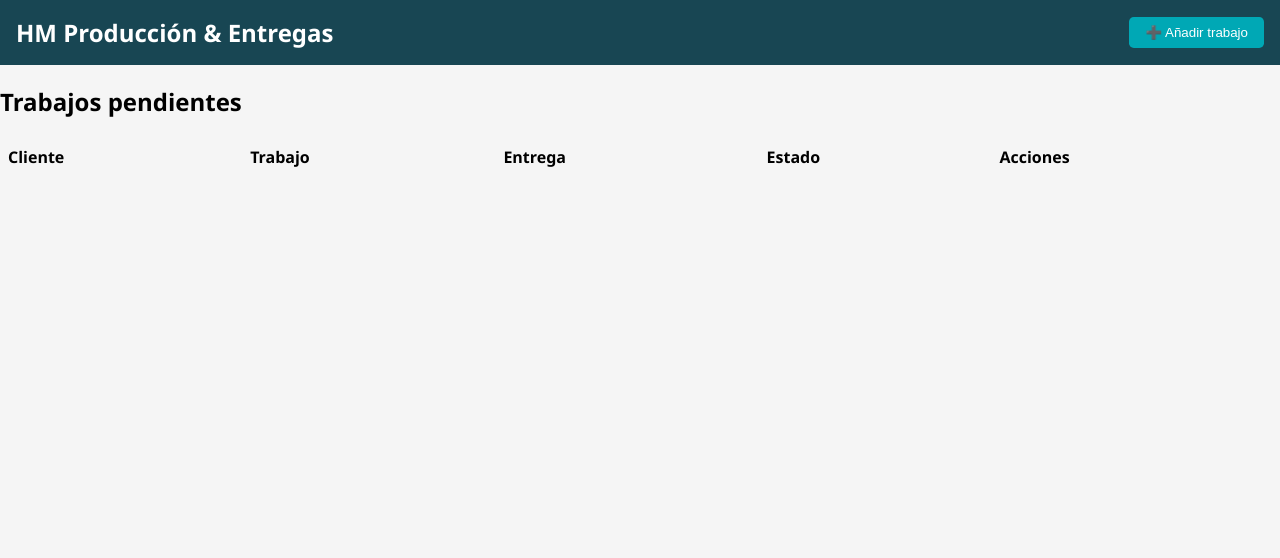
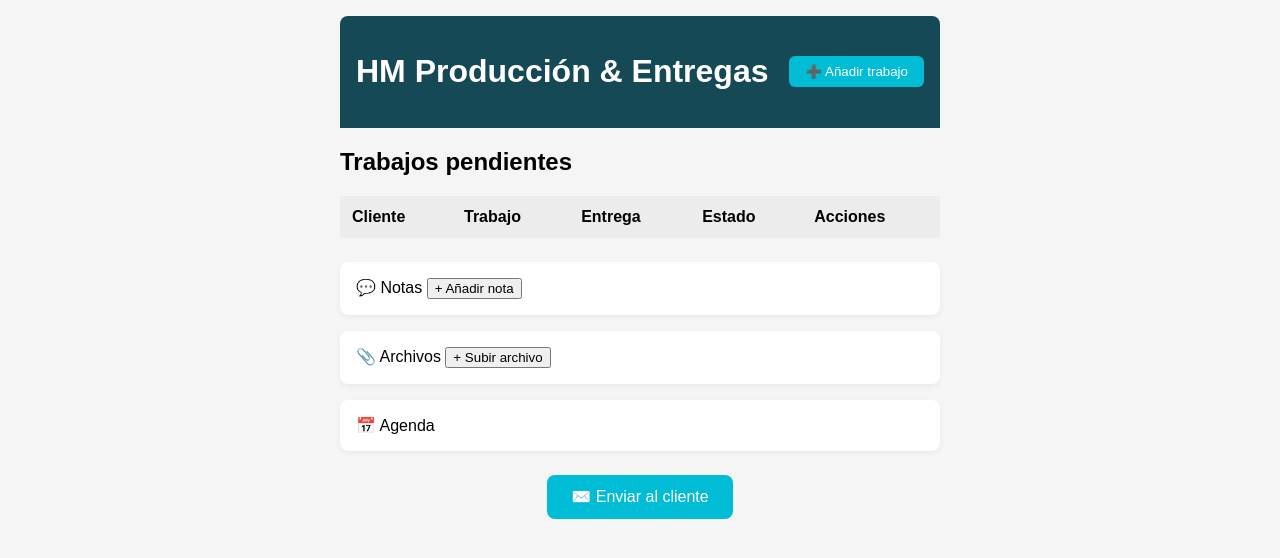
Before and after one commit to MarceloVitaliano/hmproduccion, a plain HTML site: page index.html in a window 1280 px wide. Drawn offline with Linux system fonts and the light colour scheme.

Commit message:
Versión final de HM Producción & Entregas con diseño profesional y estructura PWA

```diff
--- a/index.html
+++ b/index.html
@@ -3,19 +3,19 @@
 <head>
   <meta charset="UTF-8" />
   <meta name="viewport" content="width=device-width, initial-scale=1.0" />
+  <meta name="theme-color" content="#0f3c4c" />
   <title>HM Producción & Entregas</title>
   <link rel="stylesheet" href="styles.css" />
-  <link rel="manifest" href="manifest.json" />
 </head>
 <body>
-  <header>
-    <h1>HM Producción & Entregas</h1>
-    <button id="addTrabajoBtn">➕ Añadir trabajo</button>
-  </header>
-  <main>
-    <section class="tabla-container">
+  <div class="app-container">
+    <header>
+      <h1>HM Producción & Entregas</h1>
+      <button id="addJobBtn">➕ Añadir trabajo</button>
+    </header>
+    <section class="job-table-section">
       <h2>Trabajos pendientes</h2>
-      <table id="tablaTrabajos">
+      <table id="jobTable">
         <thead>
           <tr>
             <th>Cliente</th>
@@ -25,10 +25,28 @@
             <th>Acciones</th>
           </tr>
         </thead>
-        <tbody id="trabajosBody"></tbody>
+        <tbody>
+          <!-- Aquí se renderizan los trabajos dinámicamente -->
+        </tbody>
       </table>
     </section>
-  </main>
+    <section class="controls">
+      <div class="control-block">
+        <span>💬 Notas</span>
+        <button id="addNoteBtn">+ Añadir nota</button>
+      </div>
+      <div class="control-block">
+        <span>📎 Archivos</span>
+        <button id="uploadFileBtn">+ Subir archivo</button>
+      </div>
+      <div class="control-block">
+        <span>📅 Agenda</span>
+      </div>
+    </section>
+    <footer>
+      <button id="sendPDFBtn">✉️ Enviar al cliente</button>
+    </footer>
+  </div>
   <script src="script.js"></script>
 </body>
 </html>
--- a/script.js
+++ b/script.js
@@ -1,21 +1,12 @@
-document.addEventListener("DOMContentLoaded", () => {
-  const tabla = document.getElementById("trabajosBody");
-  const addBtn = document.getElementById("addTrabajoBtn");
-
-  addBtn.addEventListener("click", () => {
-    const cliente = prompt("Nombre del cliente:");
-    const trabajo = prompt("Tipo de trabajo:");
-    const entrega = prompt("Fecha de entrega (dd/mm):");
-    const estado = prompt("Estado (Pendiente/En proceso/Listo/Entregado):");
-
-    const row = document.createElement("tr");
-    row.innerHTML = `
-      <td>${cliente}</td>
-      <td>${trabajo}</td>
-      <td>${entrega}</td>
-      <td><span class="estado">${estado}</span></td>
-      <td><button>Actualizar</button></td>
-    `;
-    tabla.appendChild(row);
-  });
+document.getElementById('addJobBtn').addEventListener('click', () => {
+  alert('Función para añadir trabajo próximamente disponible');
 });
+document.getElementById('addNoteBtn').addEventListener('click', () => {
+  alert('Función para añadir nota próximamente disponible');
+});
+document.getElementById('uploadFileBtn').addEventListener('click', () => {
+  alert('Función para subir archivo próximamente disponible');
+});
+document.getElementById('sendPDFBtn').addEventListener('click', () => {
+  alert('Función para enviar PDF próximamente disponible');
+});
--- a/styles.css
+++ b/styles.css
@@ -1,33 +1,77 @@
+
 body {
-  font-family: 'Segoe UI', sans-serif;
+  font-family: Arial, sans-serif;
   margin: 0;
   padding: 0;
   background: #f5f5f5;
 }
+.app-container {
+  max-width: 600px;
+  margin: 0 auto;
+  padding: 1rem;
+}
 header {
-  background: #184653;
-  color: white;
-  padding: 1rem;
   display: flex;
   justify-content: space-between;
   align-items: center;
+  background: #154956;
+  color: white;
+  padding: 1rem;
+  border-radius: 8px 8px 0 0;
 }
-header h1 {
-  margin: 0;
-  font-size: 1.5rem;
-}
-button {
-  background-color: #00a8b5;
+header button {
+  background: #00bcd4;
   color: white;
   padding: 0.5rem 1rem;
   border: none;
-  border-radius: 0.3rem;
+  border-radius: 6px;
 }
 table {
   width: 100%;
   border-collapse: collapse;
+  margin-top: 1rem;
 }
 th, td {
-  padding: 0.5rem;
+  padding: 0.75rem;
   text-align: left;
 }
+th {
+  background: #ececec;
+}
+tr:nth-child(even) {
+  background: #fafafa;
+}
+.estado {
+  padding: 0.3rem 0.6rem;
+  border-radius: 5px;
+  font-weight: bold;
+}
+.pendiente { background: #ffcdd2; color: #b71c1c; }
+.en-proceso { background: #fff9c4; color: #f57f17; }
+.listo { background: #b2ebf2; color: #006064; }
+.entregado { background: #c8e6c9; color: #2e7d32; }
+.controls {
+  display: flex;
+  flex-direction: column;
+  gap: 1rem;
+  margin: 1.5rem 0;
+}
+.control-block {
+  background: #ffffff;
+  padding: 1rem;
+  border-radius: 8px;
+  box-shadow: 0 2px 5px rgba(0,0,0,0.05);
+}
+footer {
+  display: flex;
+  justify-content: center;
+  margin-top: 1rem;
+}
+footer button {
+  background: #00bcd4;
+  color: white;
+  padding: 0.8rem 1.5rem;
+  border: none;
+  border-radius: 8px;
+  font-size: 1rem;
+}
```
